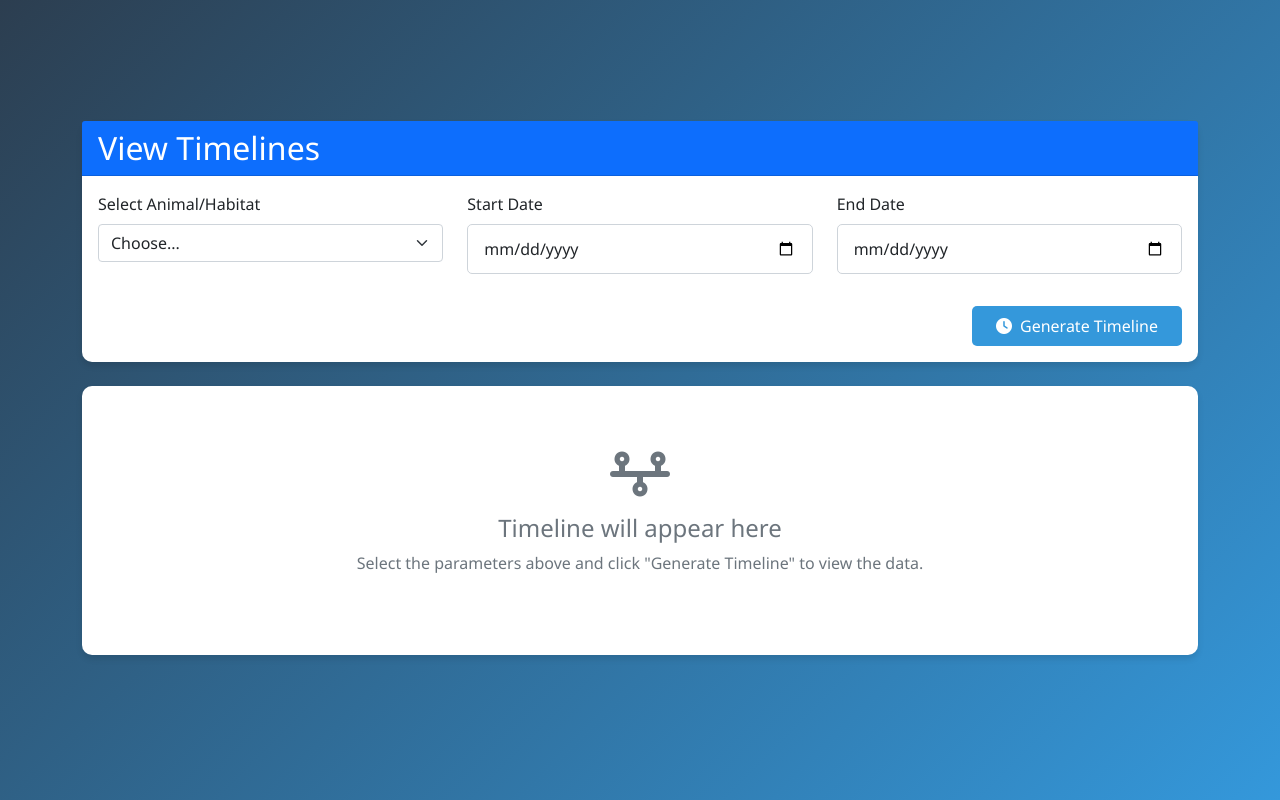
After one commit to habibulhuq/Felidetect, a Django app: page /vocalization_management_app/view_timelines/ in a window 1280 px wide. The commit adds this page. Run offline with Django 3.2, Linux system fonts and the light colour scheme.

Commit message:
created view_timelines.html, left blank spots to connect timeline function and connect it to the database.

```diff
--- a/vocalization_management_system/vocalization_management_app/templates/base.html
+++ b/vocalization_management_system/vocalization_management_app/templates/base.html
@@ -142,7 +142,18 @@
                     <li class="nav-item">
                         <a class="nav-link" href="{% url 'upload_audio' %}">
                             <i class="fas fa-upload me-1"></i>Upload Audio
+
+                    <!-- ... existing code ... -->
+                    <ul class="navbar-nav me-auto">
+                      <!-- ... existing code ... -->
+                    <li class="nav-item">
+                        <a class="nav-link" href="{% url 'view_timelines' %}">
+                            <i class="fas fa-clock me-1"></i>View Timelines
                         </a>
+                    </li>
+                    </ul>
+                    <!-- ... existing code ... -->    </a>
+
                     </li>
                     <li class="nav-item">
                         <a class="nav-link" href="{% url 'manage_staff' %}">
--- /dev/null
+++ b/vocalization_management_system/vocalization_management_app/templates/common/view_timelines.html
@@ -0,0 +1,111 @@
+{% extends 'base.html' %}
+
+{% block title %}View Timelines{% endblock %}
+
+{% block content %}
+<div class="container mt-4 mb-5">
+    <div class="card">
+        <div class="card-header bg-primary text-white">
+            <h2 class="mb-0">View Timelines</h2>
+        </div>
+        <div class="card-body">
+            <form id="timeline-form" class="needs-validation" novalidate>
+                <div class="row">
+                    <div class="col-md-4 mb-3">
+                        <label for="animal_habitat" class="form-label">Select Animal/Habitat</label>
+                        <select id="animal_habitat" name="animal_habitat" class="form-select" required>
+                            <option value="" selected disabled>Choose...</option>
+                            {% if animal_habitats %}
+                                {% for habitat in animal_habitats %}
+                                    <option value="{{ habitat }}">{{ habitat }}</option>
+                                {% endfor %}
+                            {% else %}
+                                <option value="" disabled>No habitats available</option>
+                            {% endif %}
+                        </select>
+                        <div class="invalid-feedback">
+                            Please select an animal/habitat.
+                        </div>
+                    </div>
+                    <div class="col-md-4 mb-3">
+                        <label for="start_date" class="form-label">Start Date</label>
+                        <input type="date" id="start_date" name="start_date" class="form-control" required>
+                        <div class="invalid-feedback">
+                            Please select a start date.
+                        </div>
+                    </div>
+                    <div class="col-md-4 mb-3">
+                        <label for="end_date" class="form-label">End Date</label>
+                        <input type="date" id="end_date" name="end_date" class="form-control" required>
+                        <div class="invalid-feedback">
+                            Please select an end date.
+                        </div>
+                    </div>
+                </div>
+                <div class="text-end">
+                    <button type="submit" class="btn btn-primary">
+                        <i class="fas fa-clock me-2"></i>Generate Timeline
+                    </button>
+                </div>
+            </form>
+        </div>
+    </div>
+
+    <div id="timeline-container" class="mt-4">
+        <div class="card">
+            <div class="card-body">
+                <div id="timeline-placeholder" class="text-center text-muted py-5">
+                    <i class="fas fa-timeline fa-3x mb-3"></i>
+                    <h4>Timeline will appear here</h4>
+                    <p>Select the parameters above and click "Generate Timeline" to view the data.</p>
+                </div>
+                <div id="timeline-content" style="display: none;">
+                    <!-- Timeline will be dynamically inserted here -->
+
+
+                </div>
+            </div>
+        </div>
+    </div>
+</div>
+{% endblock %}
+
+{% block extra_js %}
+<script>
+    document.addEventListener('DOMContentLoaded', function() {
+        // Form validation
+        const form = document.getElementById('timeline-form');
+        const startDate = document.getElementById('start_date');
+        const endDate = document.getElementById('end_date');
+
+        form.addEventListener('submit', function(event) {
+            event.preventDefault();
+
+            if (!form.checkValidity()) {
+                event.stopPropagation();
+            } else {
+                // Hide placeholder and show loading state
+                document.getElementById('timeline-placeholder').style.display = 'none';
+                document.getElementById('timeline-content').style.display = 'block';
+                document.getElementById('timeline-content').innerHTML = '<div class="text-center"><div class="spinner-border text-primary" role="status"><span class="visually-hidden">Loading...</span></div></div>';
+
+                // TODO: Add your timeline generation logic here
+                // This is where you'll connect your timeline method
+            }
+
+            form.classList.add('was-validated');
+        });
+
+        // Date validation
+        endDate.addEventListener('change', function() {
+            if (startDate.value && endDate.value) {
+                if (new Date(endDate.value) < new Date(startDate.value)) {
+                    endDate.setCustomValidity('End date must be after start date');
+                } else {
+                    endDate.setCustomValidity('');
+                }
+            }
+        });
+    });
+</script>
+{% endblock %}
--- a/vocalization_management_system/vocalization_management_app/urls.py
+++ b/vocalization_management_system/vocalization_management_app/urls.py
@@ -14,6 +14,7 @@ urlpatterns = [
     path('upload_audio/', adminViews.upload_audio, name="upload_audio"),
     path('manage_staff/', adminViews.manage_staff, name="manage_staff"),
     path('view_spectrograms/<int:file_id>/', views.view_spectrograms, name="view_spectrograms"),
+    path('view_timelines/', views.view_timelines, name='view_timelines'),
 
     # Staff URLs
     path('staff_home/', staffViews.staff_home, name="staff_home"),
--- a/vocalization_management_system/vocalization_management_app/views.py
+++ b/vocalization_management_system/vocalization_management_app/views.py
@@ -9,6 +9,7 @@ from django.contrib.auth.forms import PasswordChangeForm
 from django.contrib.auth import update_session_auth_hash
 from django.contrib.auth.decorators import login_required
 from .models import OriginalAudioFile
+from django.db import connection
 
 def home(request):
     return redirect('login')
@@ -190,3 +191,15 @@ def view_spectrograms(request, file_id=None):
             'audio_files': audio_files,
         }
         return render(request, 'common/view_spectrograms.html', context)
+
+def view_timelines(request):
+    if request.method == 'POST':
+        animal_habitat = request.POST['animal_habitat']
+        start_date = request.POST['start_date']
+        end_date = request.POST['end_date']
+        # TODO: implement timeline generation logic here
+        timeline = ''  # placeholder for timeline generation
+        return render(request, 'common/view_timelines.html', {'timeline': timeline})
+    else:
+        animal_habitats = []  # empty list for now
+        return render(request, 'common/view_timelines.html', {'animal_habitats': animal_habitats})
```
